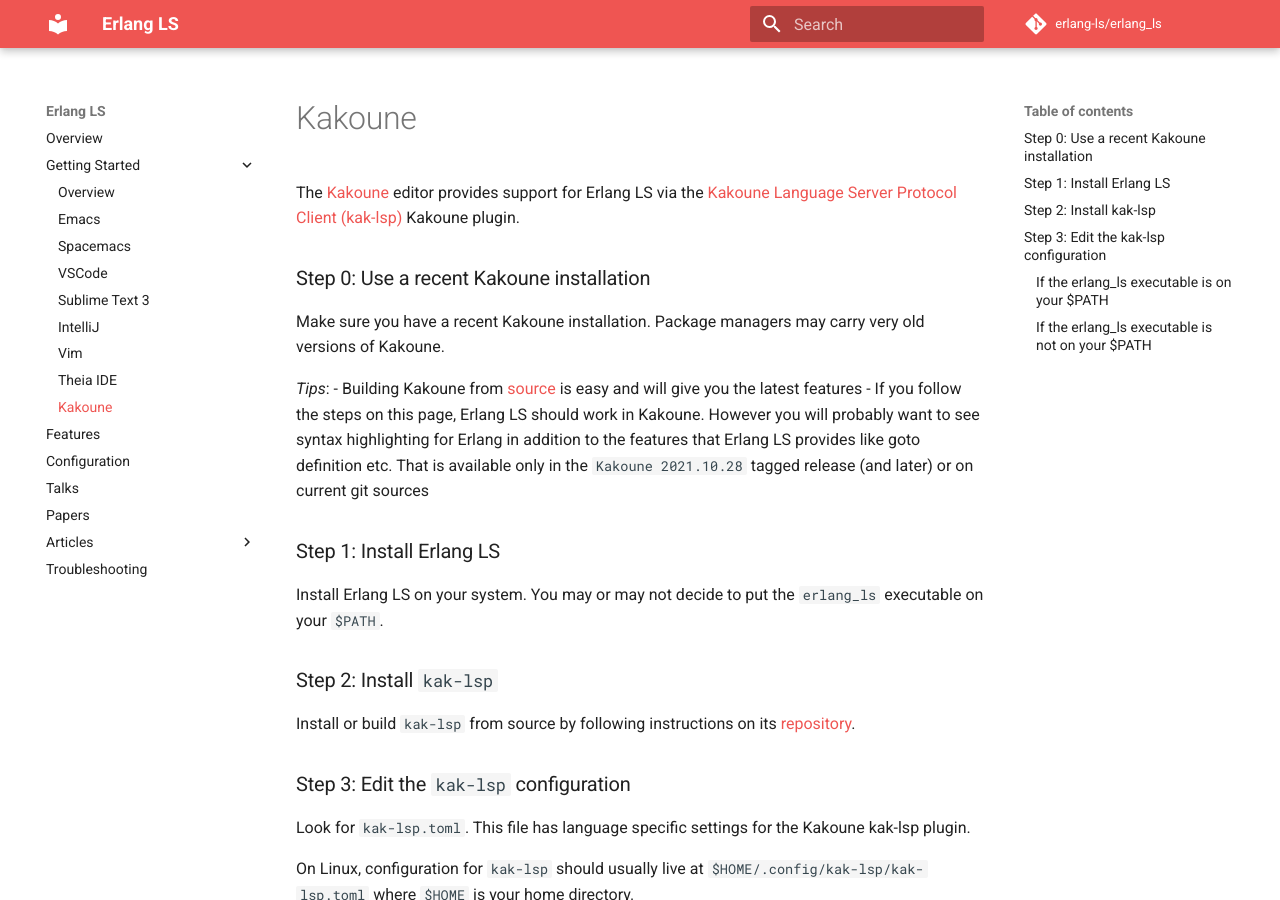
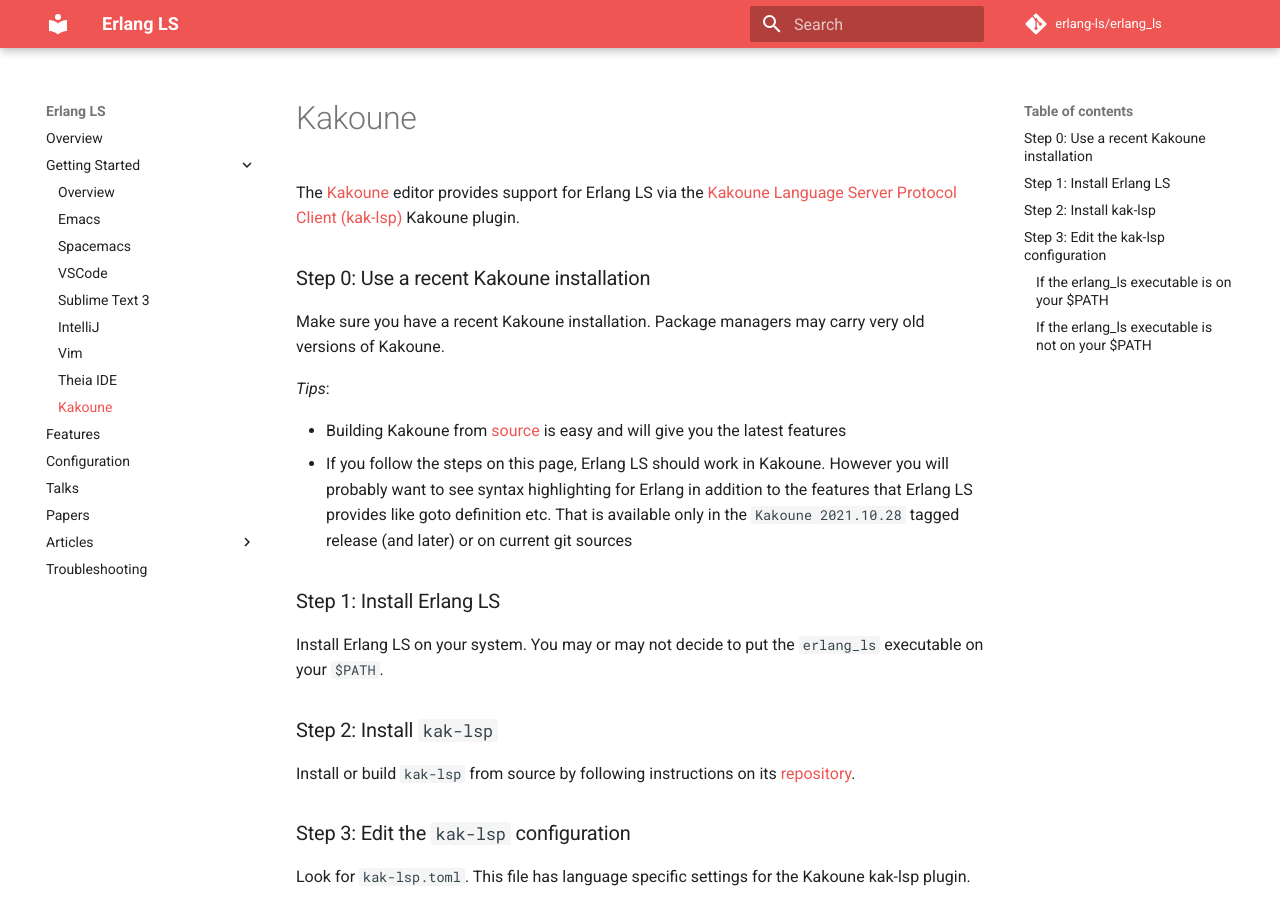
Before and after one commit to erlang-ls/erlang-ls.github.io, an MkDocs documentation site: the page built from docs/getting-started/kakoune.md, in a window 1280 px wide and 900 px high. Built offline with MkDocs 1.6.1 and Material for MkDocs 9.7.7, drawn with Linux system fonts in a browser that asks for light colours; comment, search, counter and statistics services are not loaded.

Commit message:
Fix bullet points

```diff
--- a/docs/getting-started/kakoune.md
+++ b/docs/getting-started/kakoune.md
@@ -7,8 +7,9 @@
 Make sure you have a recent Kakoune installation. Package managers may carry very old versions of Kakoune.
 
 _Tips_:
-- Building Kakoune from [source](https://github.com/mawww/kakoune) is easy and will give you the latest features
-- If you follow the steps on this page, Erlang LS should work in Kakoune. However you will probably want to see syntax highlighting for Erlang in addition to the features that Erlang LS provides like goto definition etc. That is available only in the `Kakoune 2021.10.28` tagged release (and later) or on current git sources
+
+* Building Kakoune from [source](https://github.com/mawww/kakoune) is easy and will give you the latest features
+* If you follow the steps on this page, Erlang LS should work in Kakoune. However you will probably want to see syntax highlighting for Erlang in addition to the features that Erlang LS provides like goto definition etc. That is available only in the `Kakoune 2021.10.28` tagged release (and later) or on current git sources
 
 ### Step 1: Install Erlang LS
 
```
